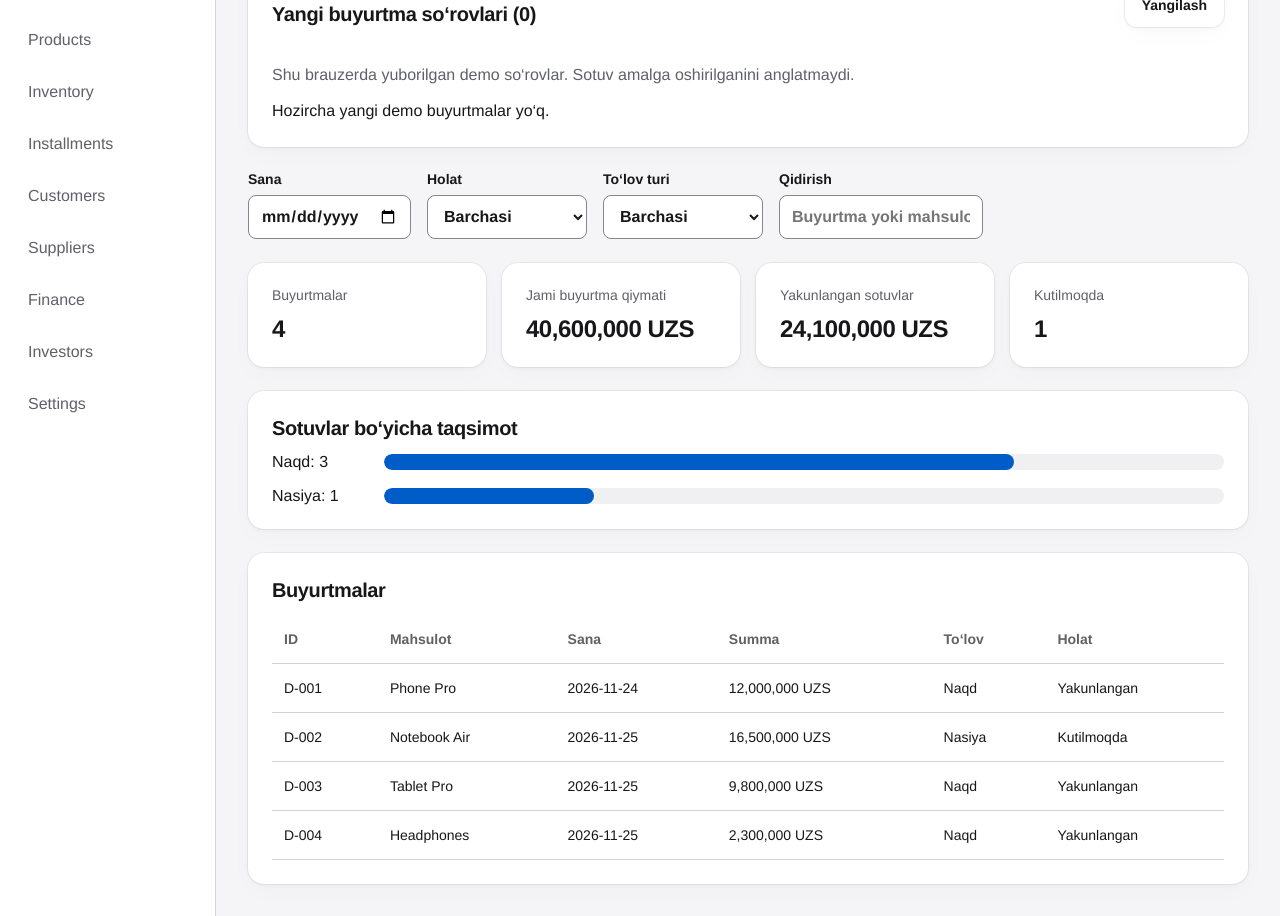
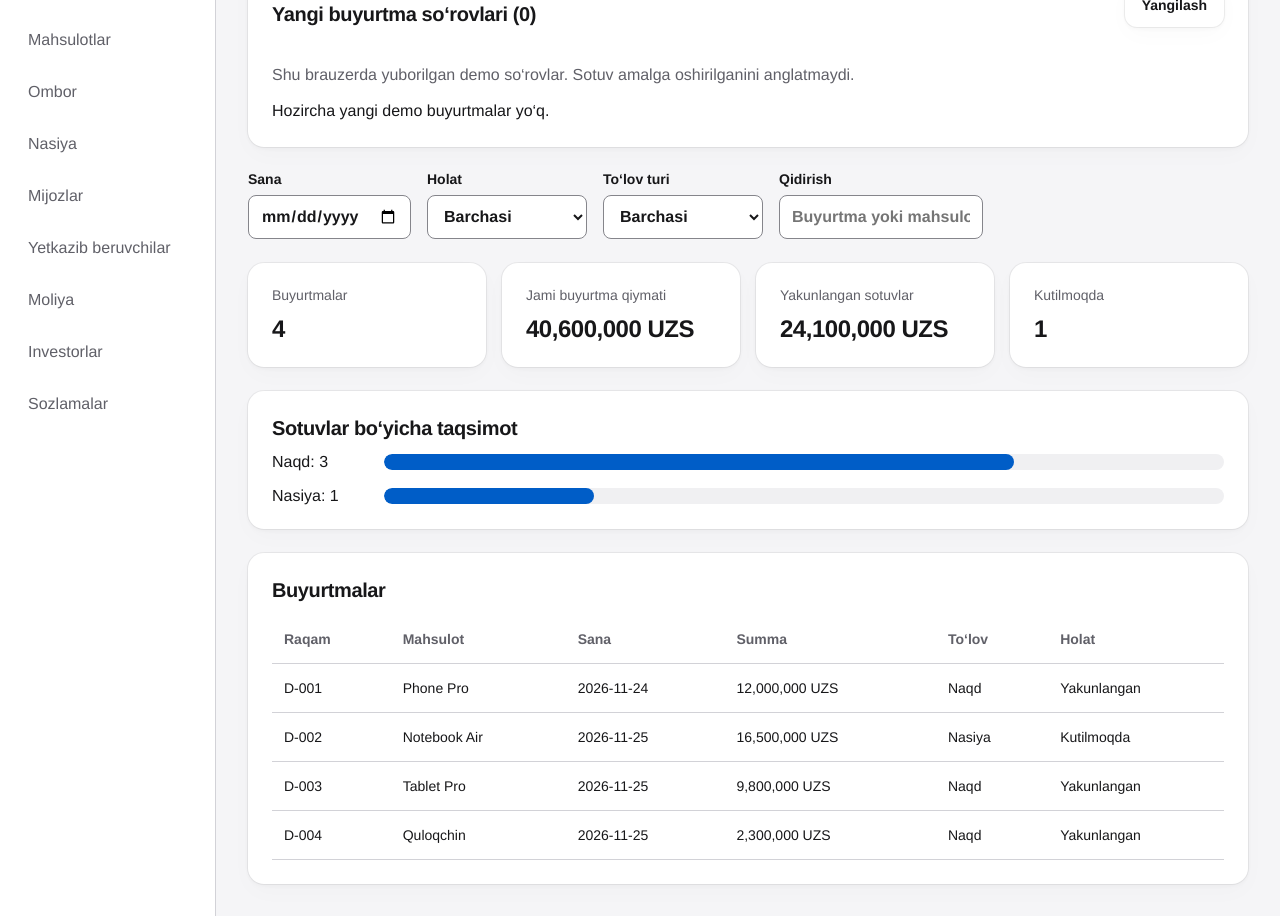
Before and after one commit to JamshidTashpulatov/commerce-platform, a Next.js app: page /dashboard in a window 1280 px wide. Shown: the part 220-1136 px from the top of the page. Built offline with nearby package versions, Linux system fonts and the light colour scheme.

Commit message:
feat: localize dashboard navigation and labels

```diff
--- a/app/dashboard/page.tsx
+++ b/app/dashboard/page.tsx
@@ -8,8 +8,9 @@ const orders=[
 {id:"D-001",product:"Phone Pro",amount:12000000,date:"2026-11-24",status:"Yakunlangan",method:"Naqd"},
 {id:"D-002",product:"Notebook Air",amount:16500000,date:"2026-11-25",status:"Kutilmoqda",method:"Nasiya"},
 {id:"D-003",product:"Tablet Pro",amount:9800000,date:"2026-11-25",status:"Yakunlangan",method:"Naqd"},
-{id:"D-004",product:"Headphones",amount:2300000,date:"2026-11-25",status:"Yakunlangan",method:"Naqd"}];
-const sections=["Overview","Orders","Sales","Products","Inventory","Installments","Customers","Suppliers","Finance","Investors","Settings"];
+{id:"D-004",product:"Quloqchin",amount:2300000,date:"2026-11-25",status:"Yakunlangan",method:"Naqd"}];
+const sections=["Overview","Orders","Sales","Products","Inventory","Installments","Customers","Suppliers","Finance","Investors","Settings"] as const;
+const labels:Record<string,string>={Overview:"Umumiy ko‘rinish",Orders:"Buyurtmalar",Sales:"Sotuvlar",Products:"Mahsulotlar",Inventory:"Ombor",Installments:"Nasiya",Customers:"Mijozlar",Suppliers:"Yetkazib beruvchilar",Finance:"Moliya",Investors:"Investorlar",Settings:"Sozlamalar"};
 export default function Dashboard(){
  const [tab,setTab]=useState("Overview");
  const [status,setStatus]=useState("Barchasi");
@@ -18,11 +19,11 @@ export default function Dashboard(){
  const [q,setQ]=useState("");
  const filtered=orders.filter(o=>(status==="Barchasi"||o.status===status)&&(method==="Barchasi"||o.method===method)&&(!date||o.date===date)&&(o.id+" "+o.product).toLowerCase().includes(q.toLowerCase()));
  const settled=filtered.filter(o=>o.status==="Yakunlangan");
- return <div className="dashboard"><aside className="sidebar"><Link href="/" className="brand">Store.</Link>{sections.map(t=><button key={t} aria-pressed={tab===t} onClick={()=>setTab(t)}>{t}</button>)}</aside><main className="dash-content"><div><p className="eyebrow">DEMO / PUBLIC PREVIEW</p><h1>{tab}</h1><p className="muted">Faqat namuna ma’lumotlari. Real hisoblar yoki mijoz ma’lumotlari mavjud emas.</p></div>
+ return <div className="dashboard"><aside className="sidebar"><Link href="/" className="brand">Do‘kon.</Link>{sections.map(t=><button key={t} aria-pressed={tab===t} onClick={()=>setTab(t)}>{labels[t]}</button>)}</aside><main className="dash-content"><div><p className="eyebrow">NAMUNA / OCHIQ KO‘RINISH</p><h1>{labels[tab]}</h1><p className="muted">Faqat namuna ma’lumotlari. Real hisoblar yoki mijoz ma’lumotlari mavjud emas.</p></div>
  {["Overview","Orders"].includes(tab)&&<RequestInbox/>}
  {["Overview","Orders","Sales"].includes(tab)?<><div className="filters"><label>Sana<input type="date" value={date} onChange={e=>setDate(e.target.value)}/></label><label>Holat<select value={status} onChange={e=>setStatus(e.target.value)}>{["Barchasi","Yakunlangan","Kutilmoqda"].map(s=><option key={s}>{s}</option>)}</select></label><label>To‘lov turi<select value={method} onChange={e=>setMethod(e.target.value)}>{["Barchasi","Naqd","Nasiya"].map(s=><option key={s}>{s}</option>)}</select></label><label>Qidirish<input value={q} onChange={e=>setQ(e.target.value)} placeholder="Buyurtma yoki mahsulot"/></label></div>
  <div className="metrics"><div className="metric"><span>Buyurtmalar</span><strong>{filtered.length}</strong></div><div className="metric"><span>Jami buyurtma qiymati</span><strong>{money(filtered.reduce((s,o)=>s+o.amount,0))}</strong></div><div className="metric"><span>Yakunlangan sotuvlar</span><strong>{money(settled.reduce((s,o)=>s+o.amount,0))}</strong></div><div className="metric"><span>Kutilmoqda</span><strong>{filtered.length-settled.length}</strong></div></div>
  {tab==="Overview"&&<section className="surface"><h3>Sotuvlar bo‘yicha taqsimot</h3><div className="bars">{["Naqd","Nasiya"].map(m=>{const v=filtered.filter(o=>o.method===m).length;return <div className="bar-row" key={m}><span>{m}: {v}</span><div className="bar-track"><div className="bar-fill" style={{width:(filtered.length?v/filtered.length*100:0)+"%"}}/></div></div>})}</div></section>}
- <section className="surface"><h3>Buyurtmalar</h3><div className="table-scroll"><table><thead><tr>{["ID","Mahsulot","Sana","Summa","To‘lov","Holat"].map(h=><th scope="col" key={h}>{h}</th>)}</tr></thead><tbody>{filtered.map(o=><tr key={o.id}><td>{o.id}</td><td>{o.product}</td><td>{o.date}</td><td>{money(o.amount)}</td><td>{o.method}</td><td>{o.status}</td></tr>)}</tbody></table></div>{!filtered.length&&<p>Buyurtmalar topilmadi.</p>}</section></>:["Products","Inventory"].includes(tab)?<section className="surface"><h3>Mahsulotlar va qoldiq</h3><div className="table-scroll"><table><thead><tr>{["Mahsulot","Kategoriya","Narx","Qoldiq"].map(h=><th scope="col" key={h}>{h}</th>)}</tr></thead><tbody>{products.map(p=><tr key={p.id}><td>{p.name}</td><td>{p.category}</td><td>{money(p.price)}</td><td>{p.stock} ta</td></tr>)}</tbody></table></div></section>:["Installments","Suppliers","Finance","Investors"].includes(tab)?<FinancePreview key={tab} tab={tab}/>:<section className="surface"><h3>{tab} — tayyorlanmoqda</h3><p>Bu modul uchun server, rollar va biznes qoidalari tasdiqlanishi kerak. Demo rejimida real operatsiyalar mavjud emas.</p></section>}
+ <section className="surface"><h3>Buyurtmalar</h3><div className="table-scroll"><table><thead><tr>{["Raqam","Mahsulot","Sana","Summa","To‘lov","Holat"].map(h=><th scope="col" key={h}>{h}</th>)}</tr></thead><tbody>{filtered.map(o=><tr key={o.id}><td>{o.id}</td><td>{o.product}</td><td>{o.date}</td><td>{money(o.amount)}</td><td>{o.method}</td><td>{o.status}</td></tr>)}</tbody></table></div>{!filtered.length&&<p>Buyurtmalar topilmadi.</p>}</section></>:["Products","Inventory"].includes(tab)?<section className="surface"><h3>Mahsulotlar va qoldiq</h3><div className="table-scroll"><table><thead><tr>{["Mahsulot","Kategoriya","Narx","Qoldiq"].map(h=><th scope="col" key={h}>{h}</th>)}</tr></thead><tbody>{products.map(p=><tr key={p.id}><td>{p.name}</td><td>{p.category}</td><td>{money(p.price)}</td><td>{p.stock} ta</td></tr>)}</tbody></table></div></section>:["Installments","Suppliers","Finance","Investors"].includes(tab)?<FinancePreview key={tab} tab={tab}/>:<section className="surface"><h3>{labels[tab]} — tayyorlanmoqda</h3><p>Bu modul uchun server, rollar va biznes qoidalari tasdiqlanishi kerak. Namuna rejimida real operatsiyalar mavjud emas.</p></section>}
  </main></div>
 }
```
